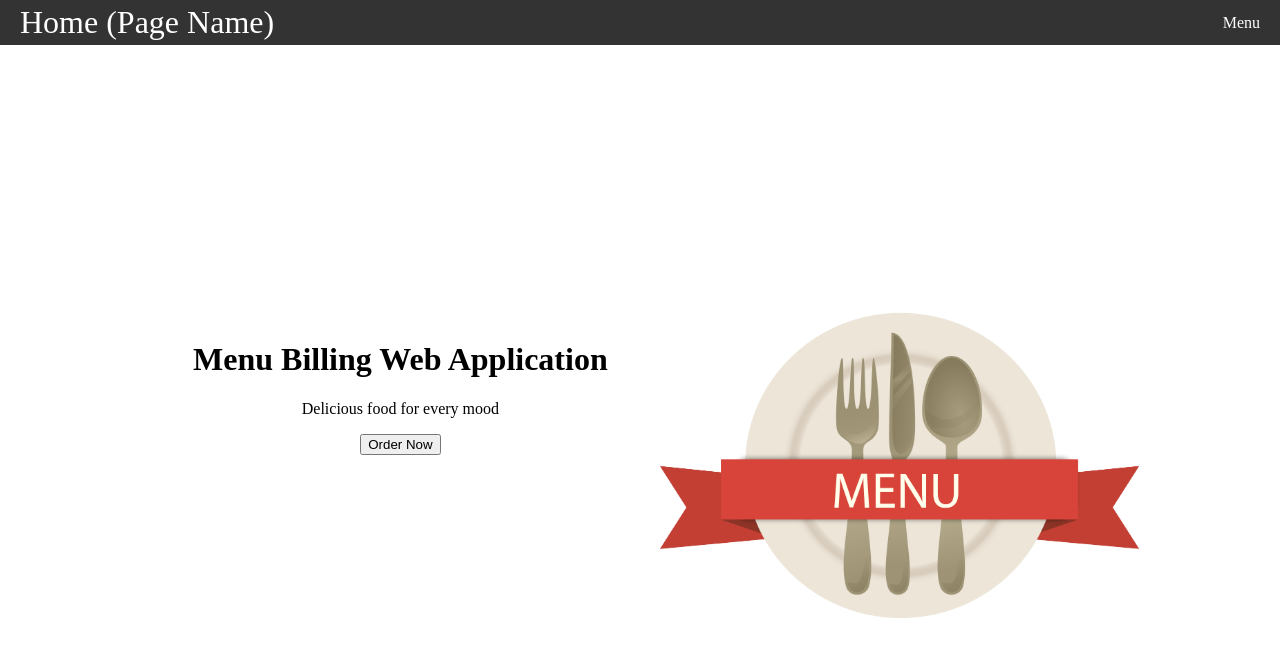
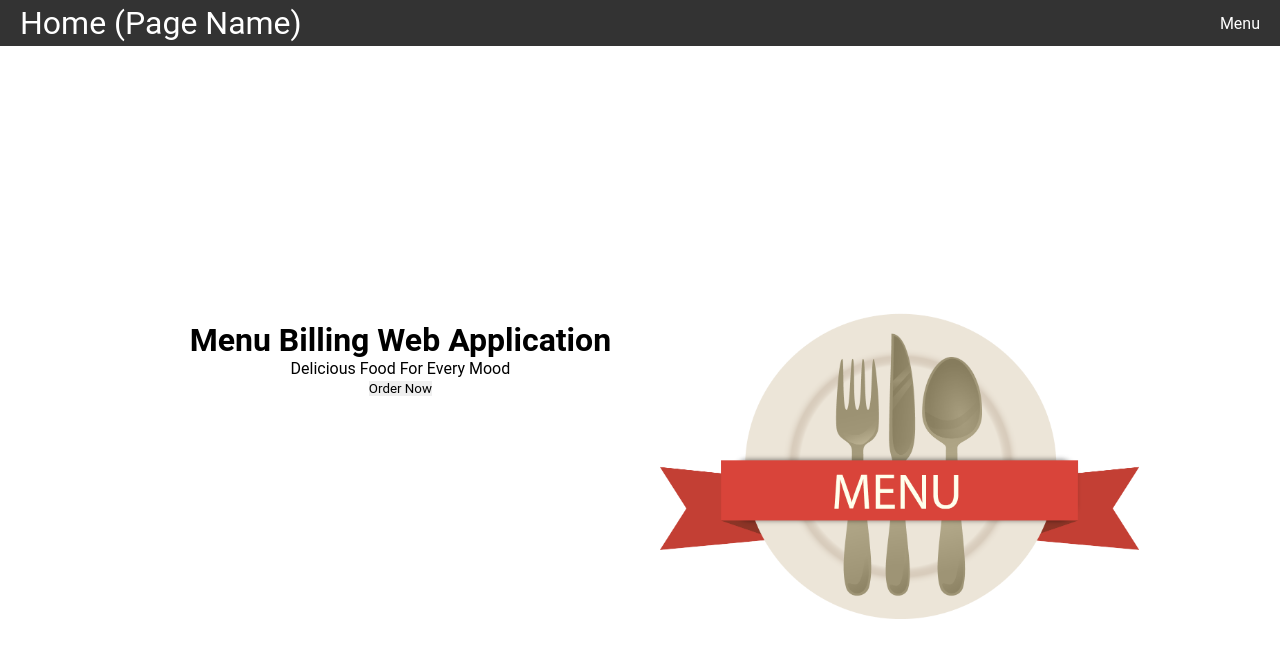
Before and after one commit to garquiza/MENU_BILLING-REPO, a React (Create React App) app in the folder menubilling/: page / in a window 1280 px wide. Shown: the top 658 px of the page. Built offline with nearby package versions, Linux system fonts and the light colour scheme.

Commit message:
Update style.css

```diff
--- a/menubilling/src/styles.css
+++ b/menubilling/src/styles.css
@@ -1,5 +1,17 @@
 * {
     box-sizing: border-box;
+}
+
+* {
+  font-family: "Roboto", sans-serif;
+  margin: 0;
+  padding: 0;
+  box-sizing: border-box;
+  outline: none;
+  border: none;
+  text-decoration: none;
+  text-transform: capitalize;
+  transition: 0.2s linear;
 }
 
 body {
```
